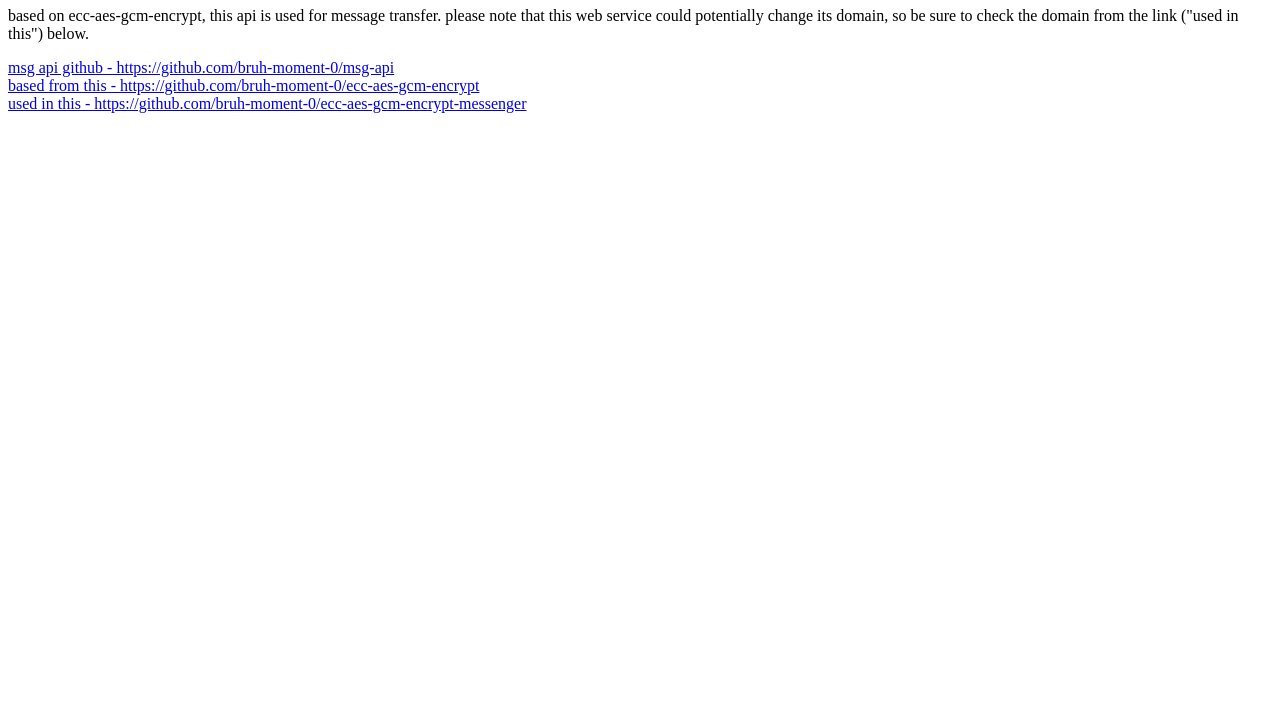
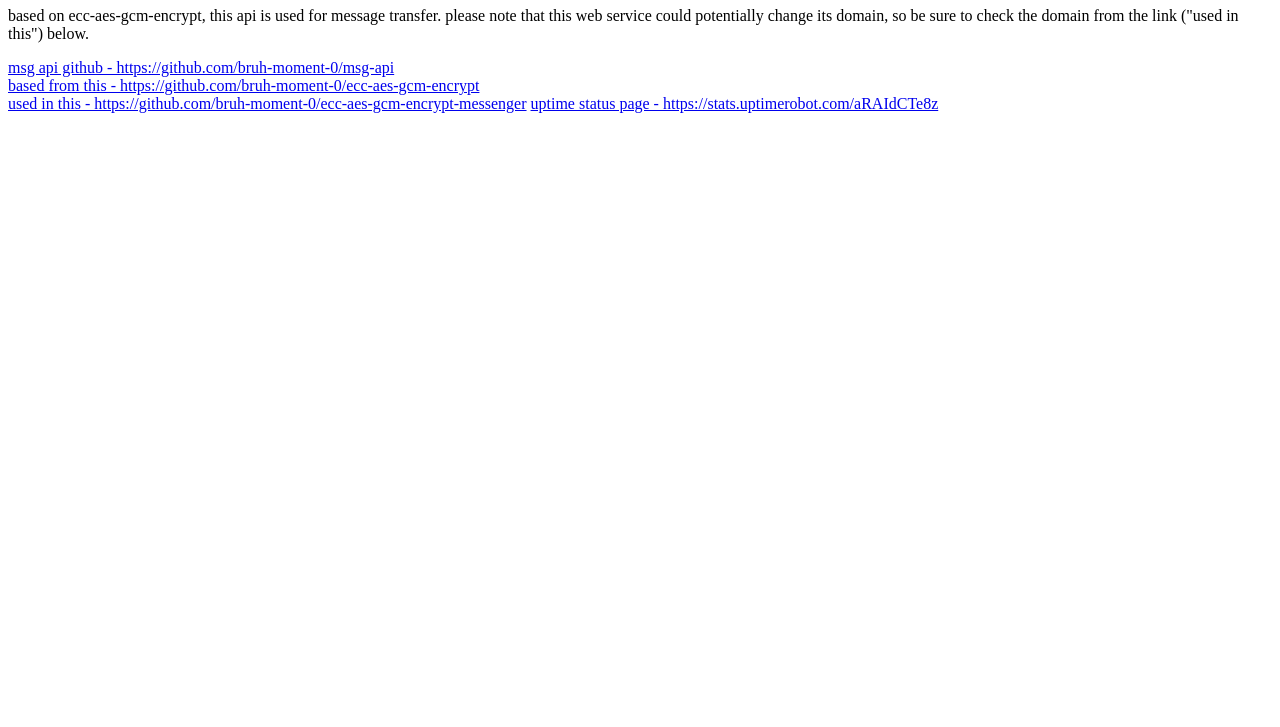
Before and after one commit to bruh-moment-0/ecc-aes-gcm-encrypt-messenger, a plain HTML site: page static/index.html in a window 1280 px wide. Shown: the part 73-800 px from the top of the page. Drawn offline with Linux system fonts and the light colour scheme.

Commit message:
Update index.html

```diff
--- a/static/index.html
+++ b/static/index.html
@@ -9,5 +9,6 @@
   <a href="https://github.com/bruh-moment-0/msg-api">msg api github - https://github.com/bruh-moment-0/msg-api</a><br>
   <a href="https://github.com/bruh-moment-0/ecc-aes-gcm-encrypt">based from this - https://github.com/bruh-moment-0/ecc-aes-gcm-encrypt</a><br>
   <a href="https://github.com/bruh-moment-0/ecc-aes-gcm-encrypt-messenger">used in this - https://github.com/bruh-moment-0/ecc-aes-gcm-encrypt-messenger</a>
+  <a href="https://stats.uptimerobot.com/aRAIdCTe8z">uptime status page - https://stats.uptimerobot.com/aRAIdCTe8z</a>
 </body>
 </html>
```
